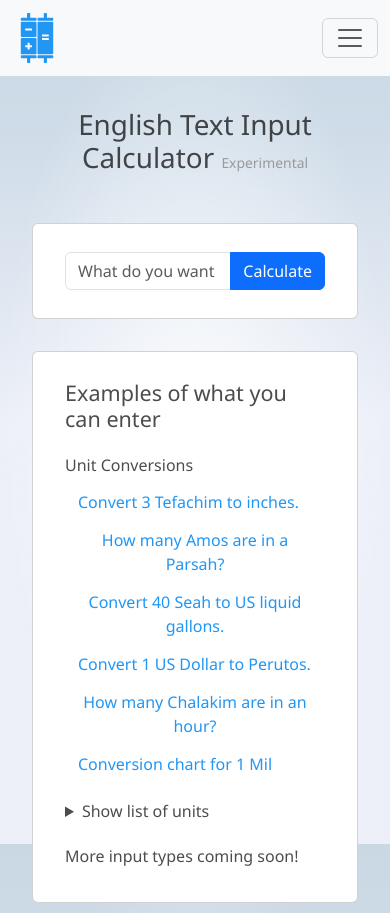
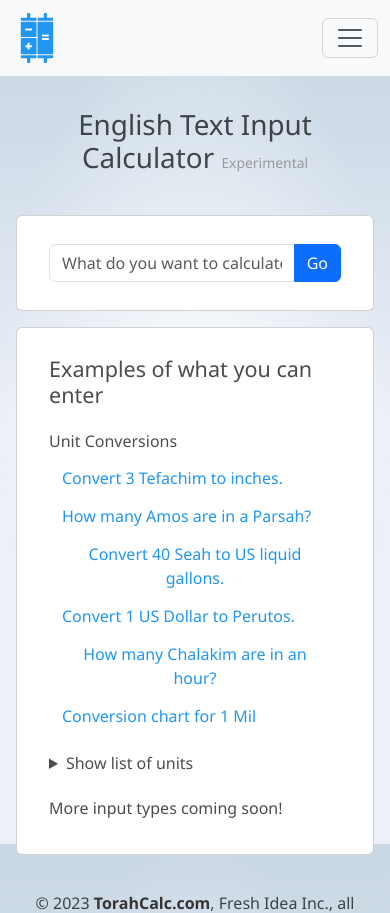
Before and after one commit to torahcalc/torahcalc, a SvelteKit app: page /input in a window 390 px wide. Shown: the top 913 px of the page. Built offline with nearby package versions, Linux system fonts and the light colour scheme.

Commit message:
style: smaller button, wider cards

```diff
--- a/src/routes/input/InputCalculator.svelte
+++ b/src/routes/input/InputCalculator.svelte
@@ -50,7 +50,7 @@
 <div class="card flex-card input-control">
 	<div class="input-group">
 		<input type="text" bind:value={queryInput} class="form-control" placeholder="What do you want to calculate?" on:keyup={onQueryKeypress} />
-		<button class="btn btn-primary" on:click={() => setSections(queryInput)}>Calculate</button>
+		<button class="btn btn-primary" on:click={() => setSections(queryInput)}>Go</button>
 	</div>
 </div>
 
--- a/src/routes/styles.css
+++ b/src/routes/styles.css
@@ -61,6 +61,12 @@ a:hover {
 	margin: 1rem;
 }
 
+@media (max-width: 768px) {
+	.flex-card {
+		margin: 0.5rem 0;
+	}
+}
+
 .center {
 	text-align: center;
 }
```
